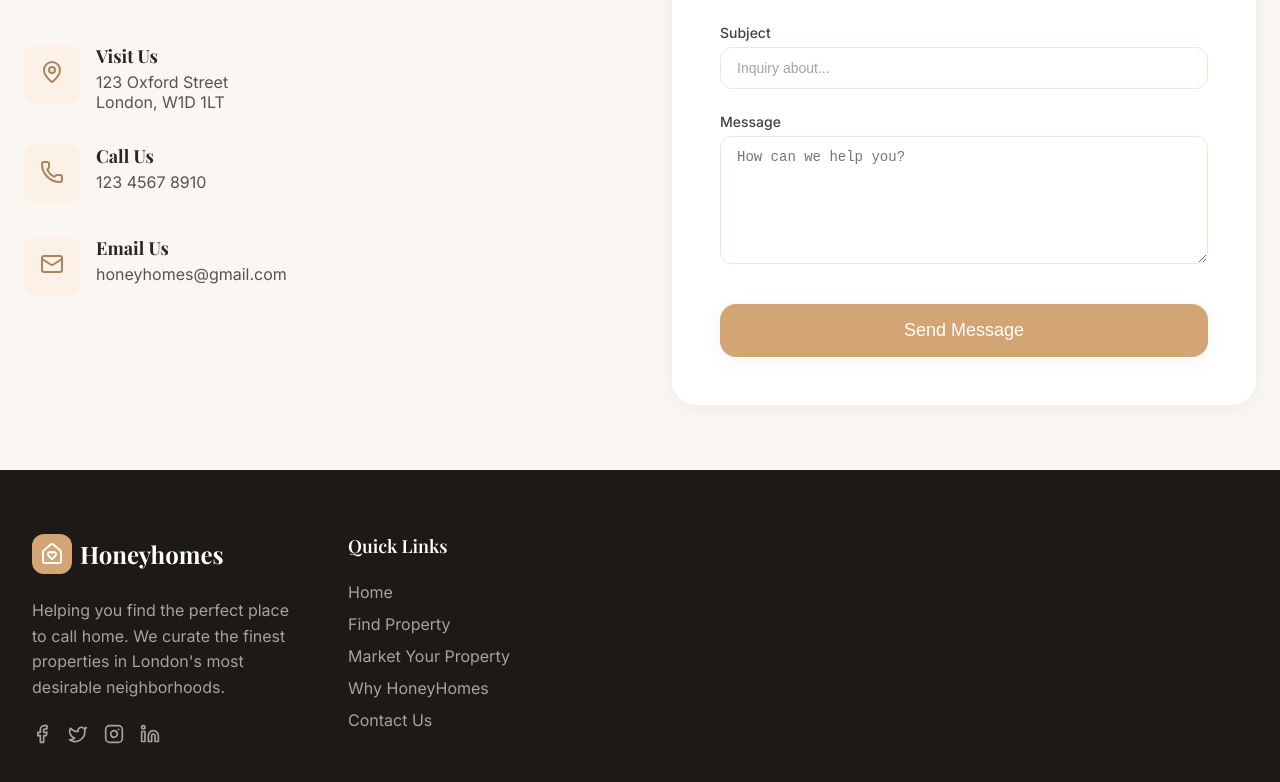
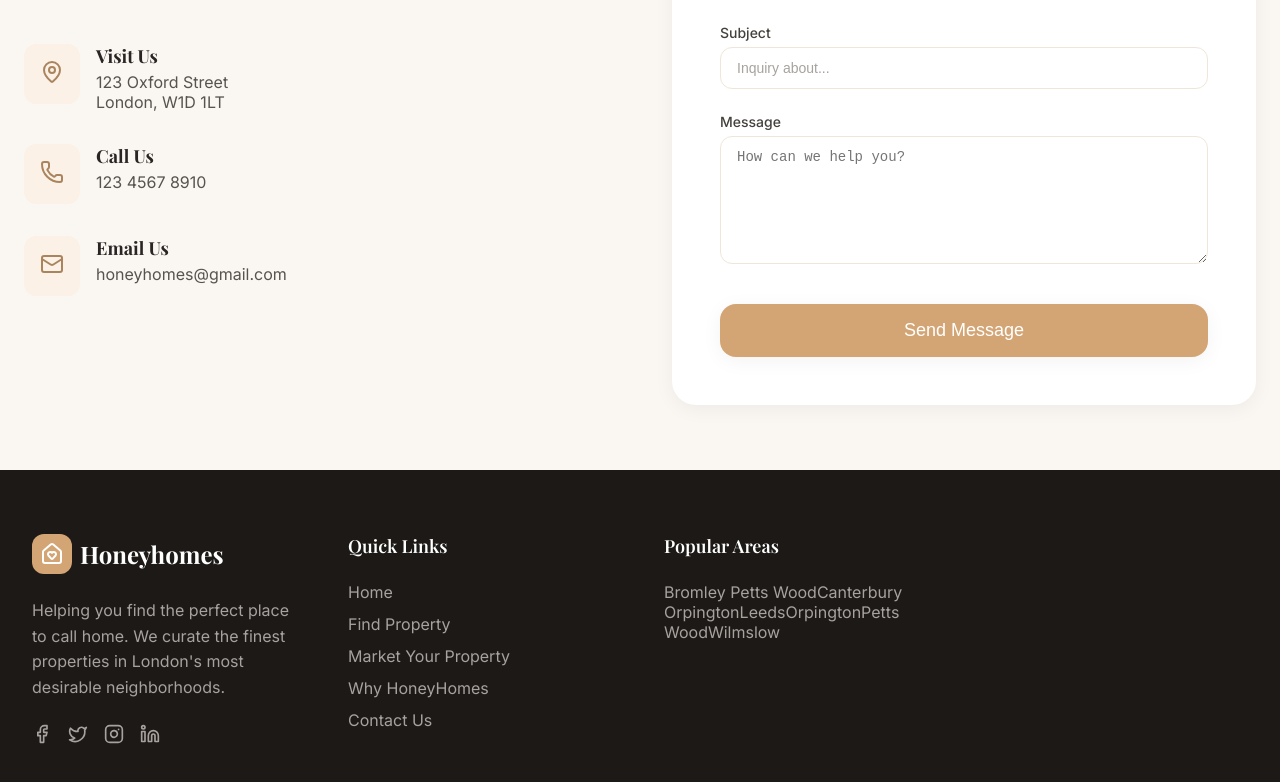
Before and after one commit to p3achijaii/react-coursework, a React (Vite) app: page /contact in a window 1280 px wide. Shown: the part 411-1193 px from the top of the page. Built offline with nearby package versions, Linux system fonts and the light colour scheme.

Commit message:
add popular areas into the footer

```diff
--- a/src/pages/Footer/Footer.jsx
+++ b/src/pages/Footer/Footer.jsx
@@ -70,6 +70,38 @@ function Footer() {
               </li>
             </ul>
           </div>
+
+          {/* POPULAR AREAS */}
+          <div>
+            <h3 className={styles.columnTitle}>Popular Areas</h3>
+            <ul className={styles.linkList}>
+              <li>
+                <Link to="/find-property" className={styles.link}>
+                  Bromley Petts Wood
+                </Link>
+
+                <Link to="/find-property" className={styles.link}>
+                  Canterbury Orpington
+                </Link>
+
+                <Link to="/find-property" className={styles.link}>
+                  Leeds
+                </Link>
+
+                <Link to="/find-property" className={styles.link}>
+                  Orpington
+                </Link>
+
+                <Link to="/find-property" className={styles.link}>
+                  Petts Wood
+                </Link>
+
+                <Link to="/find-property" className={styles.link}>
+                  Wilmslow
+                </Link>
+              </li>
+            </ul>
+          </div>
         </div>
       </div>
     </footer>
```
